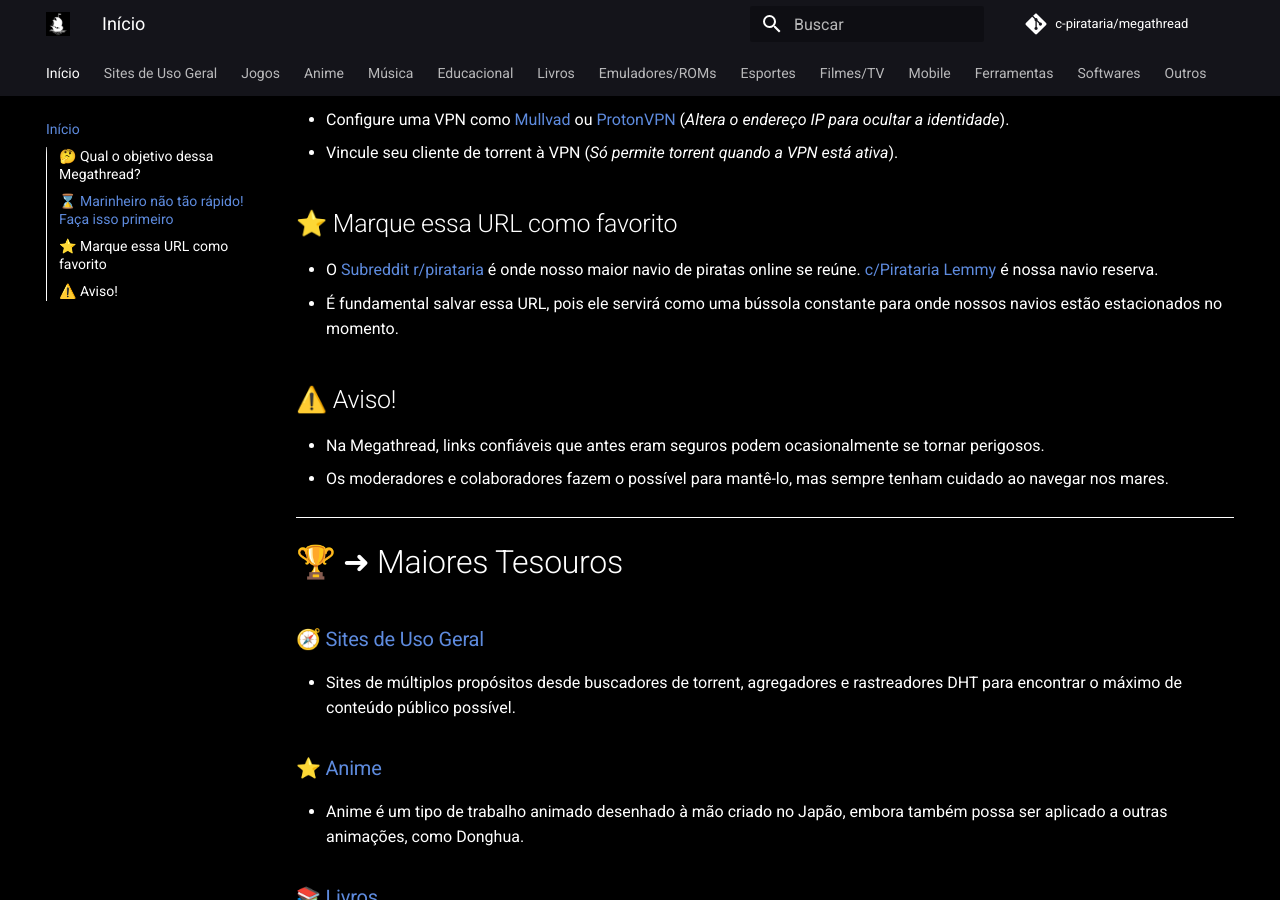
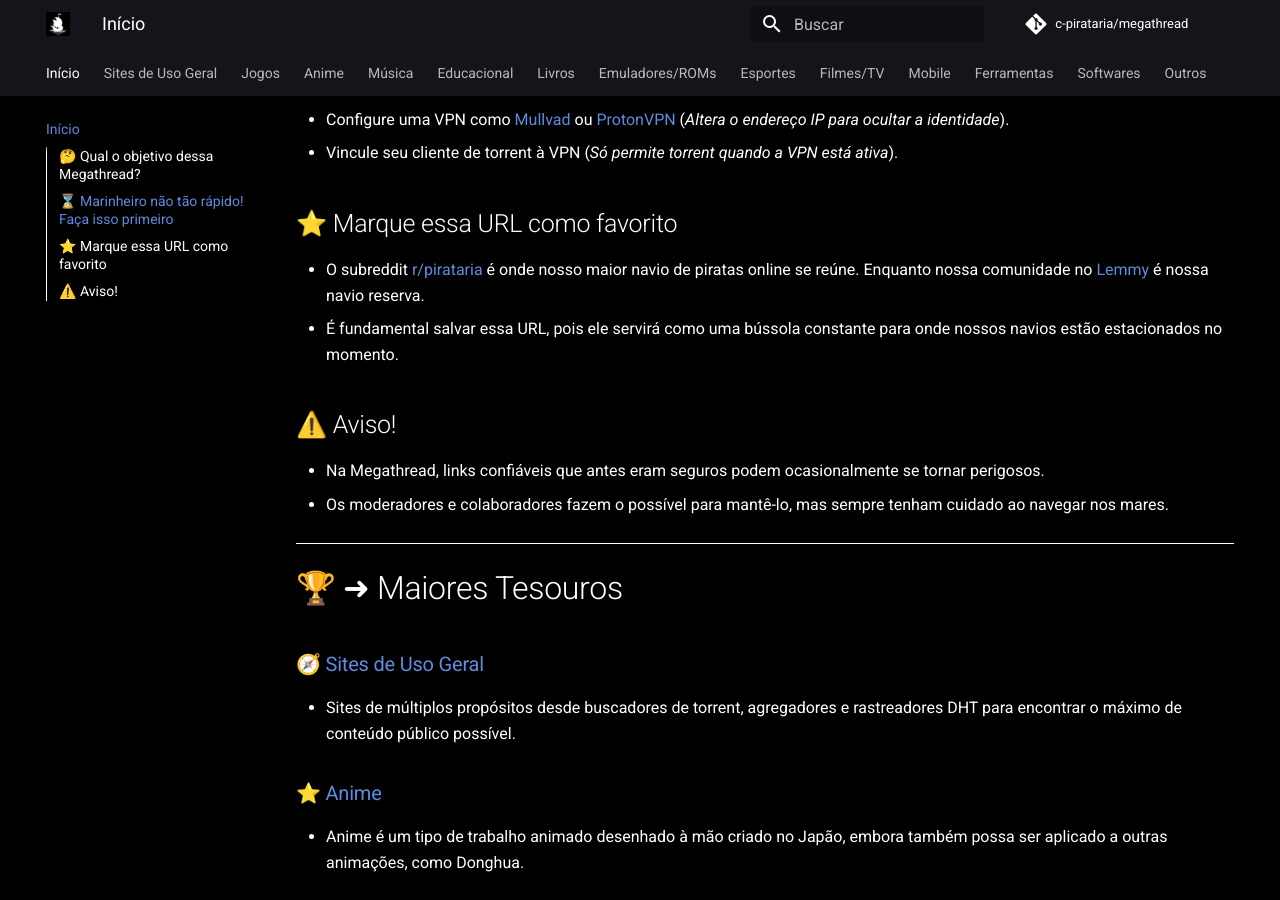
Before and after one commit to piratarialink/megathread_pirata, an MkDocs documentation site: the page built from docs/index.md, in a window 1280 px wide and 900 px high, scrolled down 466 px. Built offline with MkDocs 1.6.1 and Material for MkDocs 9.7.7, drawn with Linux system fonts in a browser that asks for light colours; comment, search, counter and statistics services are not loaded.

Commit message:
Update index.md

```diff
--- a/docs/index.md
+++ b/docs/index.md
@@ -11,7 +11,7 @@
 - Vincule seu cliente de torrent à VPN (*Só permite torrent quando a VPN está ativa*).
 
 ## ⭐ Marque essa URL como favorito
-- O [Subreddit r/pirataria](https://www.reddit.com/r/pirataria/) é onde nosso maior navio de piratas online se reúne. [c/Pirataria Lemmy](https://lemmy.dbzer0.com/c/pirataria) é nossa navio reserva.
+- O subreddit [r/pirataria](https://www.reddit.com/r/pirataria/) é onde nosso maior navio de piratas online se reúne. Enquanto nossa comunidade no [Lemmy](https://tesseract.lemmy.eco.br/c/pirataria@lemmy.dbzer0.com) é nossa navio reserva.
 - É fundamental salvar essa URL, pois ele servirá como uma bússola constante para onde nossos navios estão estacionados no momento.
 
 ## ⚠️ Aviso!
```
